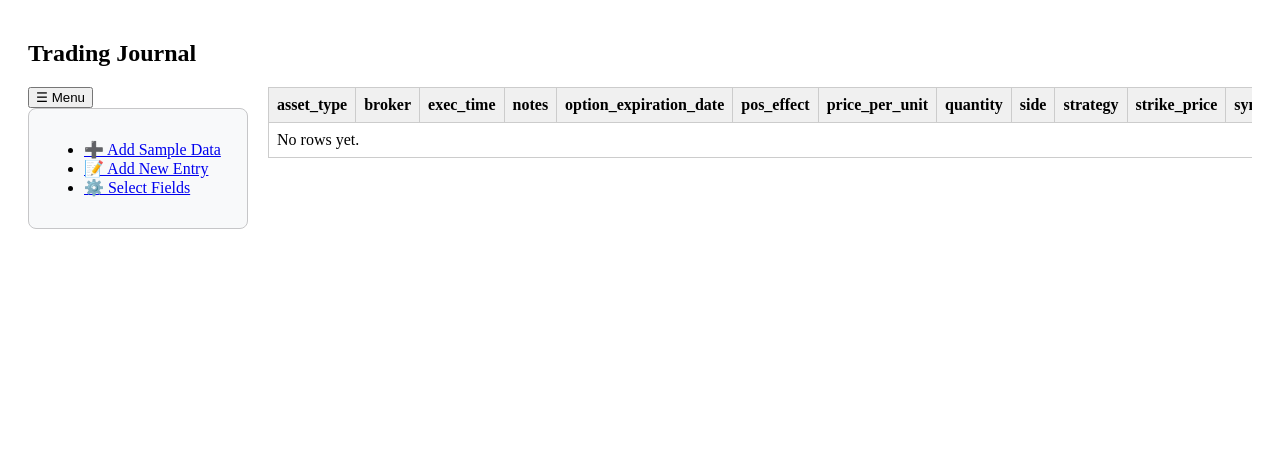
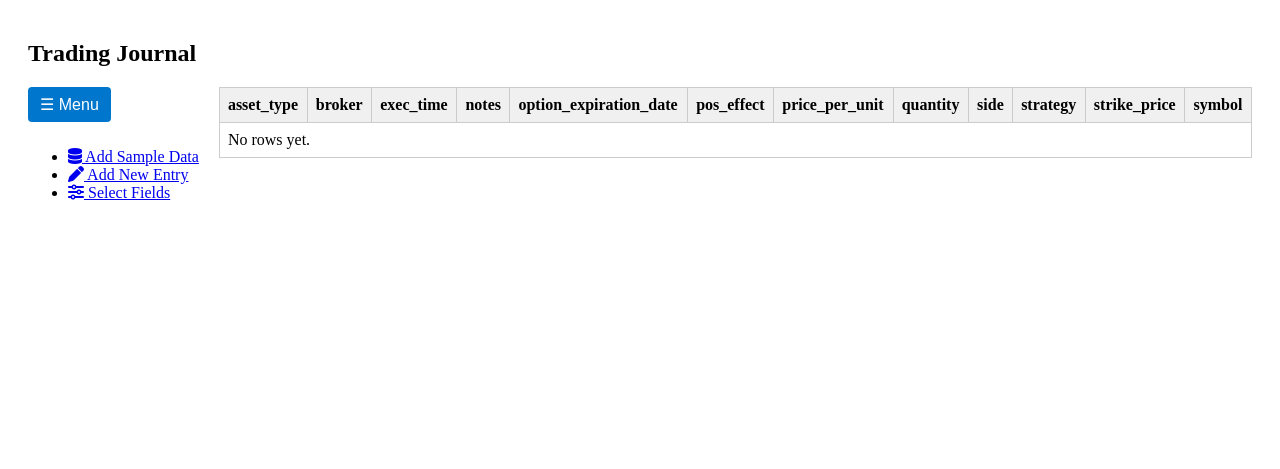
Before and after one commit to jtingato/trading, a PHP site: page /index.php?page=journal in a window 1280 px wide. Shown: the part 188-657 px from the top of the page. Run offline with PHP 8.4, Linux system fonts and the light colour scheme; data comes from the database, SQL or seed files in the repository; both versions use the stored data as it was after the commit.

Commit message:
Journal Menu is collapsible

```diff
--- a/css/journal.css
+++ b/css/journal.css
@@ -1,6 +1,23 @@
 /* =====================
 Trading Journal Styles
 ===================== */
+/* Wrapper and toggle button */
+.journal-menu-wrapper {
+    display: flex;
+    flex-direction: column;
+    align-items: flex-start;
+}
+
+#toggleMenu {
+    background-color: #0077cc;
+    color: white;
+    border: none;
+    padding: 8px 12px;
+    margin-bottom: 10px;
+    border-radius: 4px;
+    cursor: pointer;
+    font-size: 16px;
+}
 .journal-layout {
     display: flex;
     flex-direction: row; /* Ensures horizontal layout */
@@ -9,15 +26,21 @@ Trading Journal Styles
     margin-top: 10px;
 }
 
+/* Menu styling */
 .journal-menu {
-    width: 220px;
-    flex-shrink: 0; /* Prevents menu from shrinking */
-    background: #f8f9fa;
-    border-radius: 8px;
-    padding: 15px;
-    box-sizing: border-box;
-    border: 1px solid  #c6c6c8;
+    overflow: hidden;
+    transition: max-height 0.3s ease, opacity 0.3s ease;
+    max-height: 500px;
+    opacity: 1;
+    display: block;
 }
+
+.journal-menu.collapsed {
+    max-height: 0;
+    opacity: 0;
+    display: none;
+}
+
 
 .journal-container {
     flex: 1;
--- a/index.php
+++ b/index.php
@@ -4,7 +4,9 @@
     <meta charset="UTF-8">
     <title>Monarch Trading Journal</title>
     <link rel="stylesheet" href="css/style.css">
-    <link rel="stylesheet" href="css/journal.css?v=2">
+    <link rel="stylesheet" href="css/journal.css?v=3">
+    <link rel="stylesheet" href="https://cdnjs.cloudflare.com/ajax/libs/font-awesome/6.5.0/css/all.min.css">
+
 </head>
 <body>
     <header>
@@ -27,7 +29,6 @@
         } else {
             echo "<h2>404 Page not found</h2>";
         }
-
         ?>
     </main>
 
--- a/pages/journal.php
+++ b/pages/journal.php
@@ -77,16 +77,28 @@ try {
 <div class="journal-layout">
     <!-- Left-hand menu -->
    <div class="journal-menu-wrapper">
-    <button id="toggle-menu">☰ Menu</button>
+    <button id="toggleMenu">☰ Menu</button>
 
         <aside class="journal-menu">
             <ul>
-                <li><a href="?page=journal&action=add_sample">➕ Add Sample Data</a></li>
-                <li><a href="?page=journal&action=add_new">📝 Add New Entry</a></li>
-                <li><a href="?page=journal&action=select_fields">⚙️ Select Fields</a></li>
+                <li><a href="?page=journal&action=add_sample"><i class="fas fa-database"></i> Add Sample Data</a></li>
+                <li><a href="?page=journal&action=add_new"><i class="fas fa-pen"></i> Add New Entry</a></li>
+                <li><a href="?page=journal&action=select_fields"><i class="fas fa-sliders-h"></i> Select Fields</a></li>
             </ul>
         </aside>
     </div>
+
+<script>
+    document.addEventListener('DOMContentLoaded', function () {
+        const toggleBtn = document.getElementById('toggleMenu');
+        const menu = document.querySelector('.journal-menu');
+
+        toggleBtn.addEventListener('click', function () {
+            menu.classList.toggle('collapsed');
+        });
+    });
+</script>
+
 
     <!-- Right-hand journal content -->
     <div class="journal-container">
```
Also changed, not shown: data/monarch.db.
